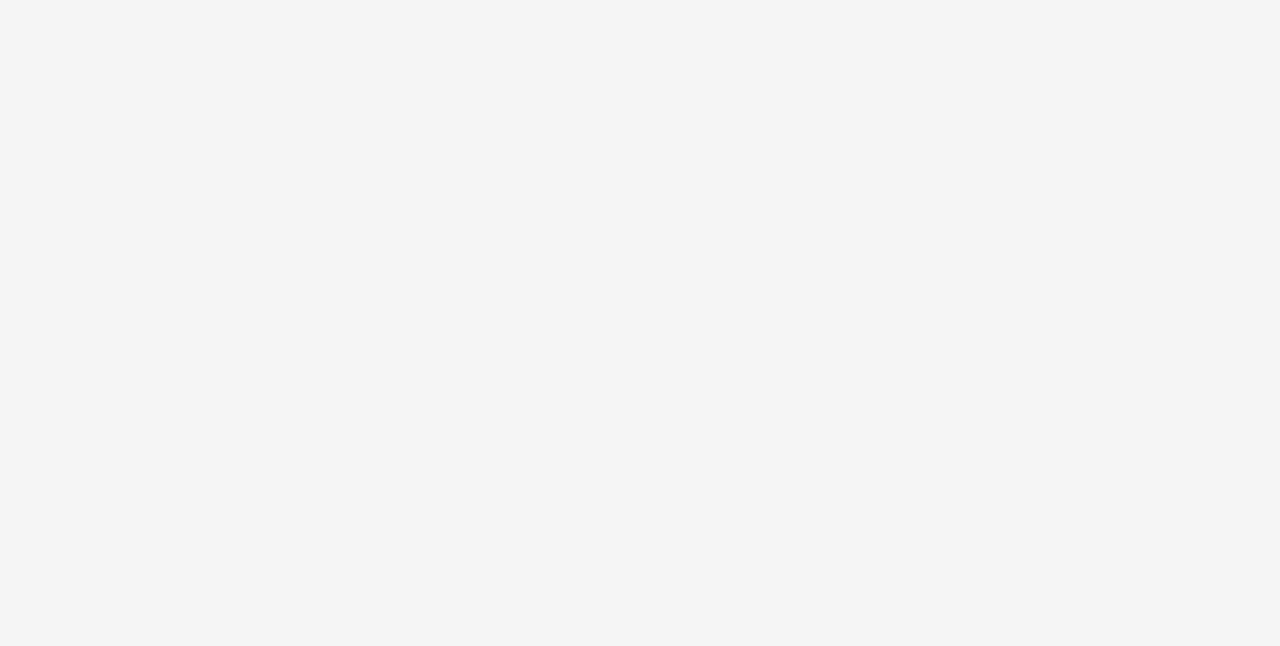
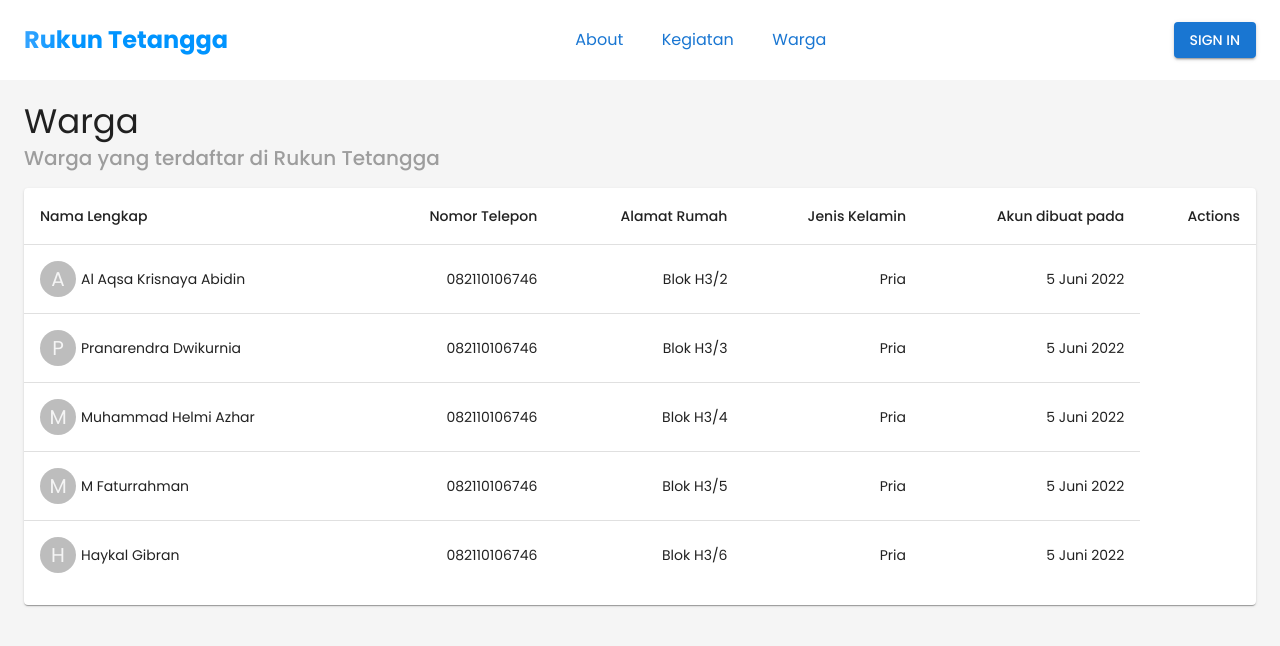
Before and after one commit to alaqsaka/rukun-tetangga, a React (Create React App) app in the folder client/: page /data-warga in a window 1280 px wide. Before the commit this address led to /error-404. Shown: the top 646 px of the page. Built offline with nearby package versions, Linux system fonts and the light colour scheme.

Commit message:
create data warga page

```diff
--- a/client/src/actions/auth.js
+++ b/client/src/actions/auth.js
@@ -41,7 +41,9 @@ export const lengkapi_data_ketua = (formData, history) => async (dispatch) => {
     const { data } = await api.lengkapi_data_ketua(formData);
     let localStorageData = JSON.parse(localStorage.getItem('profile'));
     console.log(localStorageData.result);
-    localStorageData = { ...localStorageData, formData };
+
+    console.log(localStorageData);
+    localStorageData.result = { ...localStorageData.result, ...formData };
     console.log(localStorageData);
     localStorage.setItem('profile', JSON.stringify(localStorageData));
     dispatch({ type: LENGKAPI_DATA_KETUA, data });
--- a/client/src/components/atoms/Header/index.js
+++ b/client/src/components/atoms/Header/index.js
@@ -61,7 +61,8 @@ const Header = (props) => {
       route: 'About',
       url: '/about'
     },
-    { id: 2, route: 'Kegiatan', url: '/kegiatan' }
+    { id: 2, route: 'Kegiatan', url: '/kegiatan' },
+    { id: 3, route: 'Warga', url: '/data-warga' }
   ];
 
   const [state, setState] = React.useState({
--- /dev/null
+++ b/client/src/pages/DataWarga/index.js
@@ -0,0 +1,114 @@
+import {
+  Typography,
+  Table,
+  TableBody,
+  TableCell,
+  TableContainer,
+  TableHead,
+  TableRow,
+  Paper,
+  Avatar
+} from '@mui/material';
+
+import React from 'react';
+
+const DataWarga = () => {
+  function createData(name, calories, fat, carbs, protein) {
+    return { name, calories, fat, carbs, protein };
+  }
+  const rows = [
+    createData(
+      'Al Aqsa Krisnaya Abidin',
+      '082110106746',
+      'Blok H3/2',
+      'Pria',
+      '5 Juni 2022'
+    ),
+    createData(
+      'Pranarendra Dwikurnia',
+      '082110106746',
+      'Blok H3/3',
+      'Pria',
+      '5 Juni 2022'
+    ),
+    createData(
+      'Muhammad Helmi Azhar',
+      '082110106746',
+      'Blok H3/4',
+      'Pria',
+      '5 Juni 2022'
+    ),
+    createData(
+      'M Faturrahman',
+      '082110106746',
+      'Blok H3/5',
+      'Pria',
+      '5 Juni 2022'
+    ),
+    createData(
+      'Haykal Gibran',
+      '082110106746',
+      'Blok H3/6',
+      'Pria',
+      '5 Juni 2022'
+    )
+  ];
+
+  return (
+    <div>
+      <Typography variant="h4">Warga</Typography>
+      <Typography
+        variant="h6"
+        style={{ color: '#9D9D9D', marginBottom: '14px' }}
+      >
+        Warga yang terdaftar di Rukun Tetangga
+      </Typography>
+
+      {/* Tabel warga */}
+      <TableContainer component={Paper}>
+        <Table sx={{ minWidth: 650 }} aria-label="simple table">
+          <TableHead>
+            <TableRow>
+              <TableCell>Nama Lengkap</TableCell>
+              <TableCell align="right">Nomor Telepon</TableCell>
+              <TableCell align="right">Alamat Rumah</TableCell>
+              <TableCell align="right">Jenis Kelamin</TableCell>
+              <TableCell align="right">Akun dibuat pada</TableCell>
+              <TableCell align="right">Actions</TableCell>
+            </TableRow>
+          </TableHead>
+          <TableBody>
+            {rows.map((row) => (
+              <TableRow
+                key={row.name}
+                sx={{ '&:last-child td, &:last-child th': { border: 0 } }}
+              >
+                <TableCell component="th" scope="row">
+                  <div
+                    style={{
+                      display: 'flex',
+                      alignContent: 'center',
+                      alignItems: 'center',
+                      gap: '5px'
+                    }}
+                  >
+                    <Avatar sx={{ width: 36, height: 36 }}>
+                      {row.name.charAt(0)}
+                    </Avatar>
+                    <Typography variant="body2">{row.name}</Typography>
+                  </div>
+                </TableCell>
+                <TableCell align="right">{row.calories}</TableCell>
+                <TableCell align="right">{row.fat}</TableCell>
+                <TableCell align="right">{row.carbs}</TableCell>
+                <TableCell align="right">{row.protein}</TableCell>
+              </TableRow>
+            ))}
+          </TableBody>
+        </Table>
+      </TableContainer>
+    </div>
+  );
+};
+
+export default DataWarga;
--- a/client/src/routes/index.js
+++ b/client/src/routes/index.js
@@ -30,6 +30,11 @@ const AppRoutes = [
     path: '/lengkapi-data',
     component: lazy(() => import('../pages/LengkapiData')),
     exact: true
+  },
+  {
+    path: '/data-warga',
+    component: lazy(() => import('../pages/DataWarga')),
+    exact: true
   }
 ];
 
```
